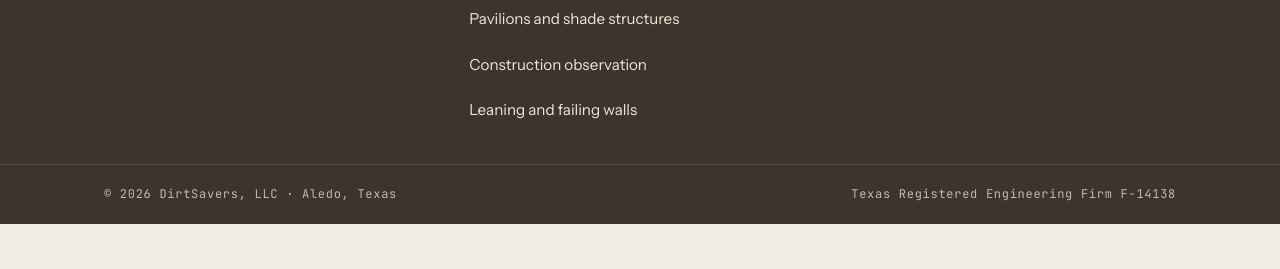
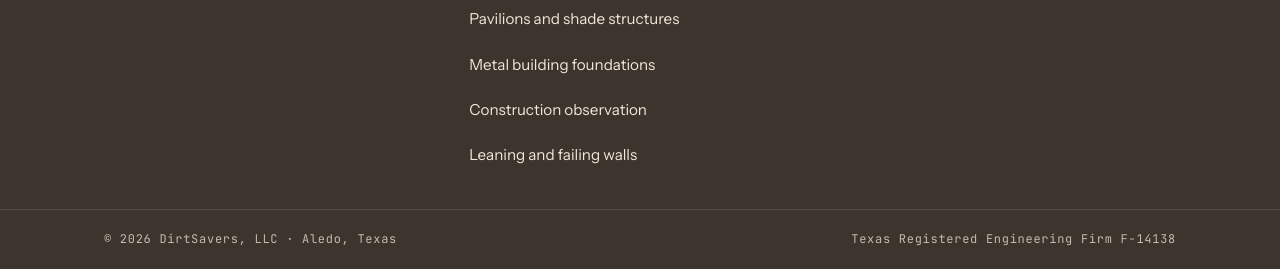
Before and after one commit to dirtsavers/dirtsavers-site, a plain HTML site: page index.html in a window 1280 px wide. Shown: the part 7392-7661 px from the top of the page. Before the commit the page ends 7616 px from the top, so only its background shows below. Drawn offline with Linux system fonts and the light colour scheme.

Commit message:
Add metal building foundations service section and footer link
Co-Authored-By: Claude Opus 5.5 <noreply@anthropic.com>
Claude-Session: https://claude.ai/code/session_01Dvamd7bGjDTYfy7S6sCxC4

```diff
--- a/index.html
+++ b/index.html
@@ -177,7 +177,7 @@
 <footer>
 <div class="wrap cols">
 <div><h2 class="fh">DirtSavers, LLC</h2><p>PO Box 566<br>Aledo, TX 76008</p><a href="tel:+14698347446">469.834.7446</a><a href="mailto:mike@dirtsavers.com">mike@dirtsavers.com</a><a class="soc" href="https://www.linkedin.com/company/143984232/" target="_blank" rel="noopener"><svg viewBox="0 0 24 24" aria-hidden="true" focusable="false"><path fill="currentColor" d="M20.45 20.45h-3.55v-5.57c0-1.33-.03-3.04-1.85-3.04-1.85 0-2.14 1.45-2.14 2.94v5.67H9.35V9h3.41v1.56h.05c.48-.9 1.64-1.85 3.37-1.85 3.6 0 4.27 2.37 4.27 5.46v6.28zM5.34 7.43a2.06 2.06 0 1 1 0-4.12 2.06 2.06 0 0 1 0 4.12zM7.12 20.45H3.56V9h3.56v11.45zM22.22 0H1.77C.79 0 0 .77 0 1.73v20.54C0 23.23.79 24 1.77 24h20.45c.98 0 1.78-.77 1.78-1.73V1.73C24 .77 23.2 0 22.22 0z"/></svg>DirtSavers on LinkedIn</a><a class="soc" href="https://www.linkedin.com/in/mike-marshall-p-e-138ba51b/" target="_blank" rel="noopener"><svg viewBox="0 0 24 24" aria-hidden="true" focusable="false"><path fill="currentColor" d="M20.45 20.45h-3.55v-5.57c0-1.33-.03-3.04-1.85-3.04-1.85 0-2.14 1.45-2.14 2.94v5.67H9.35V9h3.41v1.56h.05c.48-.9 1.64-1.85 3.37-1.85 3.6 0 4.27 2.37 4.27 5.46v6.28zM5.34 7.43a2.06 2.06 0 1 1 0-4.12 2.06 2.06 0 0 1 0 4.12zM7.12 20.45H3.56V9h3.56v11.45zM22.22 0H1.77C.79 0 0 .77 0 1.73v20.54C0 23.23.79 24 1.77 24h20.45c.98 0 1.78-.77 1.78-1.73V1.73C24 .77 23.2 0 22.22 0z"/></svg>Mike Marshall on LinkedIn</a></div>
-<div><h2 class="fh">Services</h2><a href="services.html#retaining-walls">Retaining wall design</a><a href="developers.html">Land development value engineering</a><a href="contractors.html">Wall design for contractors</a><a href="services.html#global-stability">Global stability analysis</a><a href="services.html#screen-walls">Screen wall design</a><a href="services.html#monuments">Entry monuments, columns and signs</a><a href="services.html#shade">Pavilions and shade structures</a><a href="services.html#observation">Construction observation</a><a href="services.html#existing">Leaning and failing walls</a></div>
+<div><h2 class="fh">Services</h2><a href="services.html#retaining-walls">Retaining wall design</a><a href="developers.html">Land development value engineering</a><a href="contractors.html">Wall design for contractors</a><a href="services.html#global-stability">Global stability analysis</a><a href="services.html#screen-walls">Screen wall design</a><a href="services.html#monuments">Entry monuments, columns and signs</a><a href="services.html#shade">Pavilions and shade structures</a><a href="services.html#metal-buildings">Metal building foundations</a><a href="services.html#observation">Construction observation</a><a href="services.html#existing">Leaning and failing walls</a></div>
 <div><h2 class="fh">Company</h2><a href="projects.html">Projects</a><a href="global-stability.html">How walls fail</a><a href="details.html">Details in 3D</a><a href="areas.html">Areas served</a><a href="about.html">About</a><a href="contact.html">Send plans</a></div>
 </div>
 <div class="legal"><div class="wrap"><span>&copy; 2026 DirtSavers, LLC &middot; Aledo, Texas</span><span>Texas Registered Engineering Firm F-14138</span></div></div>
```
Also changed, not shown: about.html (+1 -1 lines), areas.html (+1 -1 lines), austin.html (+1 -1 lines), contact.html (+1 -1 lines), contractors.html (+1 -1 lines), court-covers-3d.html (+1 -1 lines), dallas.html (+1 -1 lines), denton.html (+1 -1 lines), details.html (+1 -1 lines), developers.html (+1 -1 lines), fort-worth.html (+1 -1 lines), frisco-mckinney-celina.html (+1 -1 lines), global-stability.html (+1 -1 lines), projects.html (+1 -1 lines), 1 more files.
